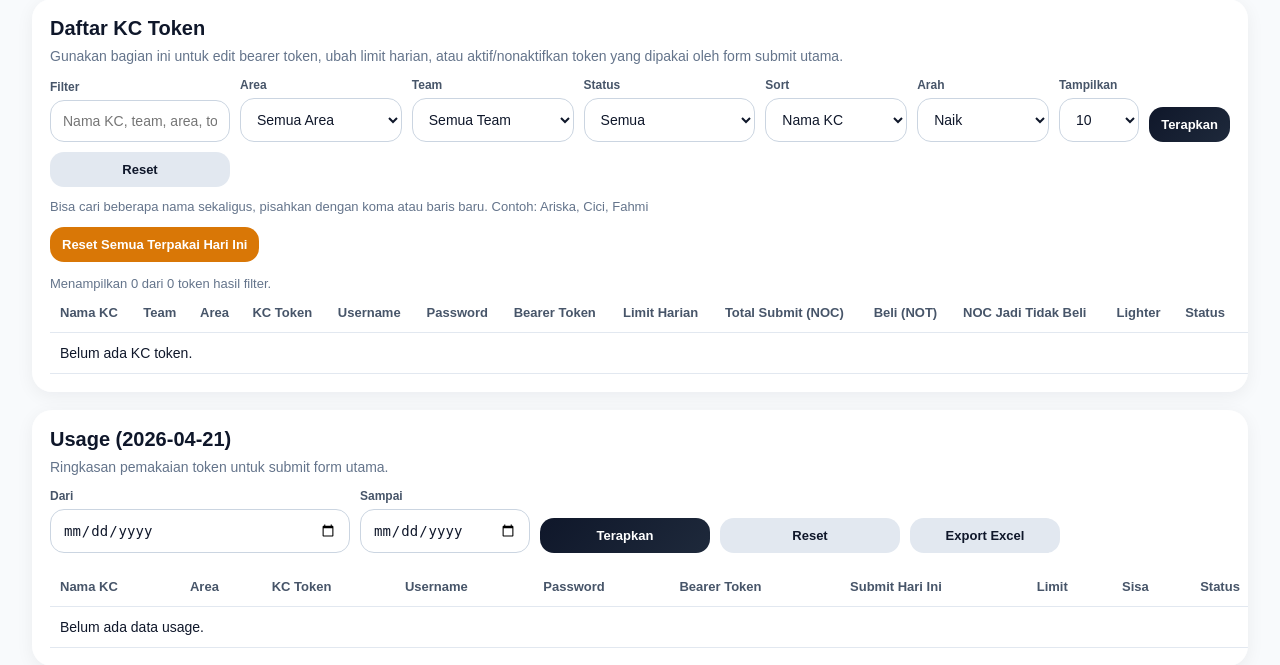
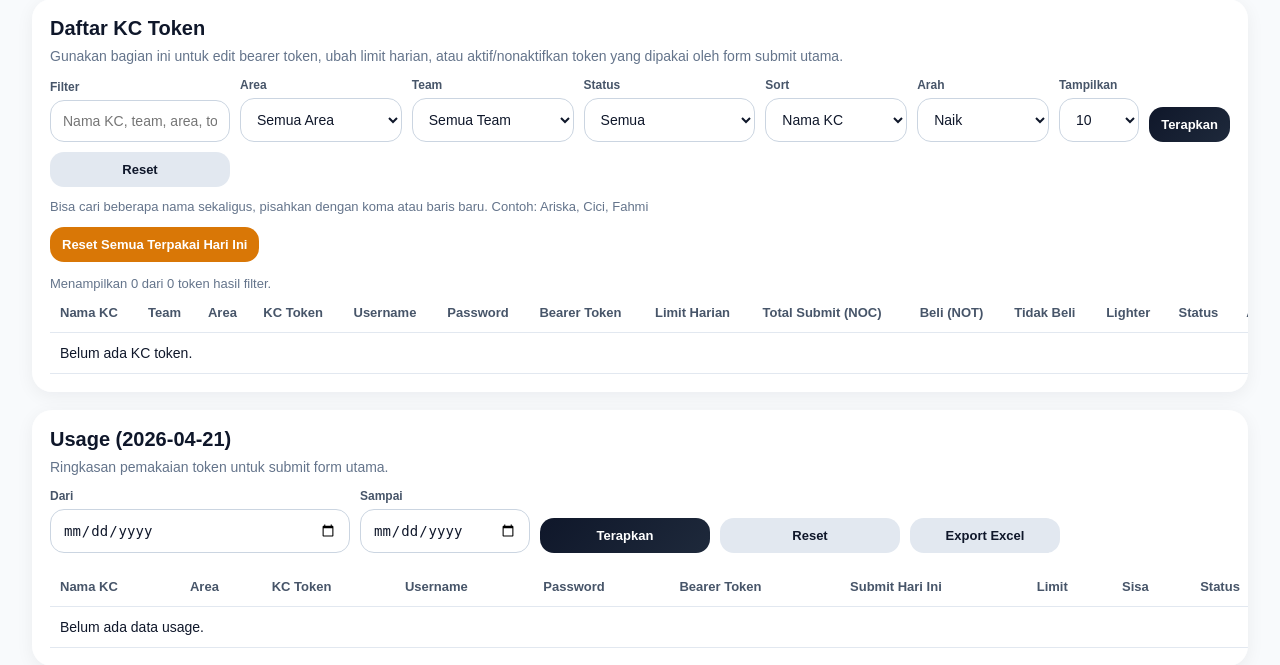
Before and after one commit to Ilham-BTR/Form-App, a Flask app: page /admin in a window 1280 px wide. Shown: the part 688-1353 px from the top of the page. Run offline with Flask 3, Linux system fonts and the light colour scheme; the visitor is signed in with stand-in values (Sample User, id 1); data that the repository does not hold is empty; parts of the project's set-up code (start-up, migrations or seed data) failed here and were passed over; some libraries are stand-ins or nearby versions.

Commit message:
Update admin dashboard purchase label

```diff
--- a/templates/admin_dashboard.html
+++ b/templates/admin_dashboard.html
@@ -499,7 +499,7 @@
             <th>Limit Harian</th>
             <th>Total Submit (NOC)</th>
             <th>Beli (NOT)</th>
-            <th>NOC Jadi Tidak Beli</th>
+            <th>Tidak Beli</th>
             <th>Lighter</th>
             <th>Status</th>
             <th>Aksi</th>
```
